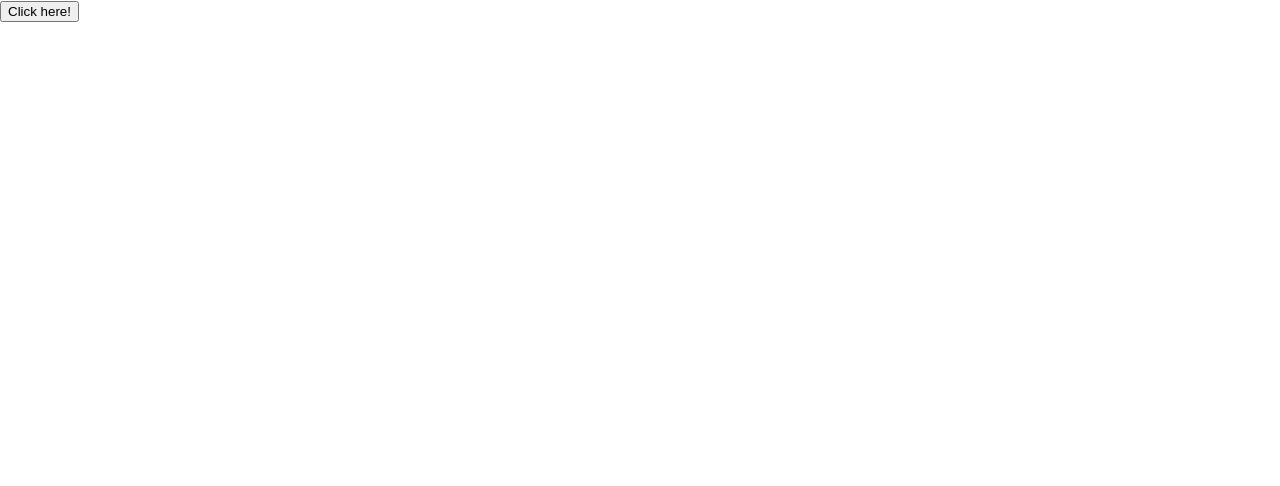
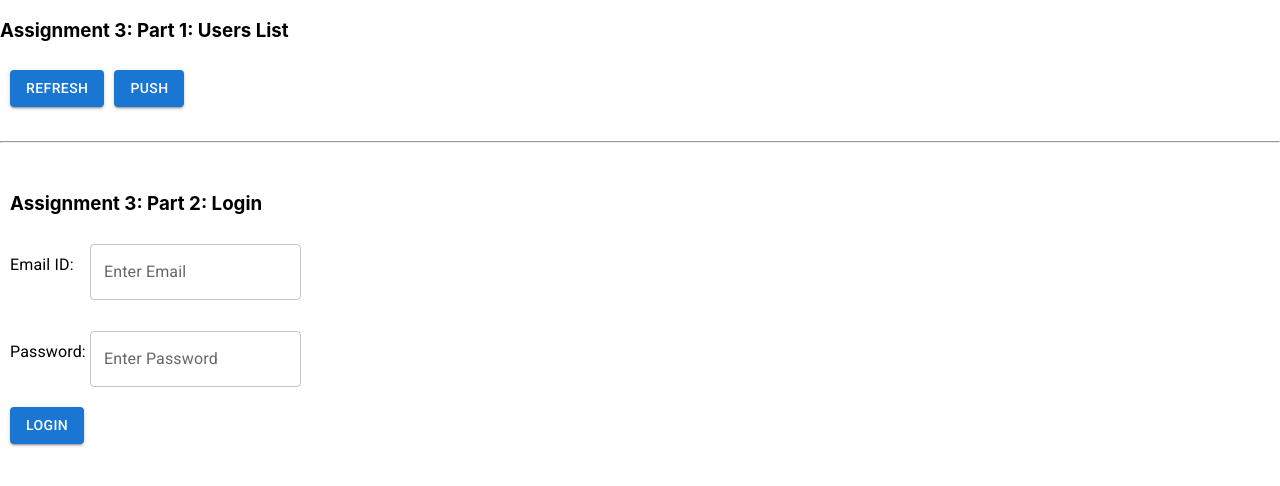
Before and after one commit to SruthiSivanBlbi/TestReact, a React (Create React App) app: page / in a window 1280 px wide. Shown: the top 486 px of the page. Built offline with nearby package versions, Linux system fonts and the light colour scheme; no server answers.

Commit message:
assignment-3 and 4

```diff
--- a/package.json
+++ b/package.json
@@ -3,6 +3,9 @@
   "version": "0.1.0",
   "private": true,
   "dependencies": {
+    "@emotion/react": "^11.9.0",
+    "@emotion/styled": "^11.8.1",
+    "@mui/material": "^5.8.2",
     "@testing-library/jest-dom": "^5.16.4",
     "@testing-library/react": "^13.2.0",
     "@testing-library/user-event": "^13.5.0",
--- a/public/index.html
+++ b/public/index.html
@@ -1,14 +1,12 @@
 <!DOCTYPE html>
 <html lang="en">
+
 <head>
   <meta charset="utf-8" />
   <link rel="icon" href="%PUBLIC_URL%/favicon.ico" />
   <meta name="viewport" content="width=device-width, initial-scale=1" />
   <meta name="theme-color" content="#000000" />
-    <meta
-      name="description"
-      content="Web site created using create-react-app"
-    />
+  <meta name="description" content="Web site created using create-react-app" />
   <link rel="apple-touch-icon" href="%PUBLIC_URL%/logo192.png" />
   <!--
       manifest.json provides metadata used when your web app is installed on a
@@ -25,7 +23,10 @@
       Learn how to configure a non-root public URL by running `npm run build`.
     -->
   <title>React App</title>
+  <link rel="stylesheet" href="https://fonts.googleapis.com/css?family=Roboto:300,400,500,700&display=swap" />
+  <link rel="stylesheet" href="https://fonts.googleapis.com/icon?family=Material+Icons" />
 </head>
+
 <body>
   <noscript>You need to enable JavaScript to run this app.</noscript>
   <div id="root"></div>
@@ -40,4 +41,5 @@
       To create a production bundle, use `npm run build` or `yarn build`.
     -->
 </body>
+
 </html>
--- a/src/App.js
+++ b/src/App.js
@@ -1,10 +1,13 @@
 import React from "react";
-import CondotionalRendering from "./Components/conditionalRendering";
+import Splice from "./Components/splice";
+import Login from "./Components/login"
 
 function App(){
   return (
     <div className="App">
-      <CondotionalRendering />
+      <Splice />
+      <hr/>
+      <Login />
     </div>
   )
 }
--- /dev/null
+++ b/src/Components/login.js
@@ -0,0 +1,69 @@
+import React from "react";
+import { Button, InputLabel, TextField } from "@mui/material";
+
+export default class Login extends React.Component {
+    constructor(props) {
+        super(props);
+
+        this.state = {
+            email: "",
+            password: "",
+            isLoginSuccess: true,
+            message: ""
+        }
+    }
+
+    Login = () => {
+        fetch('https://reqres.in/api/login', {
+            method: 'POST',
+            headers: {
+                Accept: 'application/json',
+                'Content-Type': 'application/json'
+            },
+            body: JSON.stringify({
+                email: this.state.email,
+                password: this.state.password
+            })
+        })
+            .then((res) => res.json())
+            .then((resJson) => {
+                resJson.token ?
+                    this.setState({
+                        message: "Login is successful - " + resJson.token,
+                        isLoginSuccess: true,
+                    })
+                    : this.setState({
+                        message: resJson.error,
+                        isLoginSuccess: false,
+                    });
+            });
+    }
+    inpEmail = (e) => {
+        this.setState({
+            email: e.target.value
+        })
+    }
+    inpPassword = (e) => {
+        this.setState({
+            password: e.target.value
+        })
+    }
+
+    render() {
+        return (
+            <div style={{ marginTop: 20, padding: 10 }}>
+                <h3>Assignment 3: Part 2: Login </h3><br/>
+                <InputLabel sx={{color: "black"}}>Email ID: </InputLabel>
+                <TextField  sx={{ marginLeft: 10, marginTop: -4}} variant="outlined" label="Enter Email" onChange={this.inpEmail}></TextField><br />
+                <br/><br/>
+                <InputLabel sx={{color: "black"}}>Password: </InputLabel>
+                <TextField  sx={{ marginLeft: 10, marginTop: -4}} variant="outlined" label="Enter Password" type="password" onChange={this.inpPassword}></TextField><br /><br/>
+                <Button variant="contained" onClick={this.Login}>Login</Button><br /><br />
+                {this.state.isLoginSuccess === true ?
+                    <InputLabel sx={{ color: "green", textAlign: "center", marginTop: -30 }}>{this.state.message}</InputLabel>
+                    : <InputLabel sx={{ color: "red", textAlign: "center", marginTop: -30 }}>{this.state.message} </InputLabel>
+                }
+            </div>
+        )
+    }
+}
--- /dev/null
+++ b/src/Components/splice.js
@@ -0,0 +1,76 @@
+import React from "react";
+import { Button, Avatar, List, ListItem, ListItemAvatar, ListItemText, IconButton, Icon } from "@mui/material";
+
+export default class Slice extends React.Component{
+    constructor(props){
+        super(props);
+
+        this.state = {
+            users: [],
+        }
+    }
+
+    componentDidMount() {
+        this.getUsers();
+    }
+    getUsers = () => {
+        fetch("https://reqres.in/api/users?page=2")
+        .then((res) => res.json())
+        .then((resJson) => {
+            this.setState({
+                users: resJson.data
+            })
+        })
+    }
+    handlePush = () =>{
+        var u = this.state.users;
+        u.push({
+            first_name: "Sruthi",
+            last_name: "Sivan",
+            email: "sruthi@gmail.com"
+        });
+        this.setState({
+            users: u
+        })
+    }
+    showUsers = (user, index) =>{
+        return(
+            <ListItem
+                secondaryAction={
+                    <IconButton onClick={(e) => this.splice(index)} edge="end" aria-label="delete">
+                        <Icon>
+                            delete_forever
+                        </Icon>
+                    </IconButton>
+                }
+            >
+                <ListItemAvatar>
+                    <Avatar src={user.avatar}/>
+                </ListItemAvatar>
+                <ListItemText
+                    primary={user.first_name + " " + user.last_name}
+                    secondary={user.email}
+                />
+            </ListItem>
+        )
+    }
+    splice = (index) => {
+        var u = this.state.users;
+        u.splice(index, 1);
+        this.setState({
+            users: u
+        })
+    }
+    render() {
+        return(
+            <div>
+                <h3>Assignment 3: Part 1: Users List</h3>
+                <Button variant="contained" style={{ margin: 10 }} onClick={this.getUsers}>Refresh</Button>
+                <Button variant="contained" onClick={this.handlePush}>Push</Button>
+                <List>
+                {this.state.users.map(this.showUsers)}
+                </List>
+            </div>
+        )
+    }
+}
```
Also changed, not shown: 1 other file (tests, documents, lock files or other folders). Lines whose indentation alone changed are shown as unchanged.
